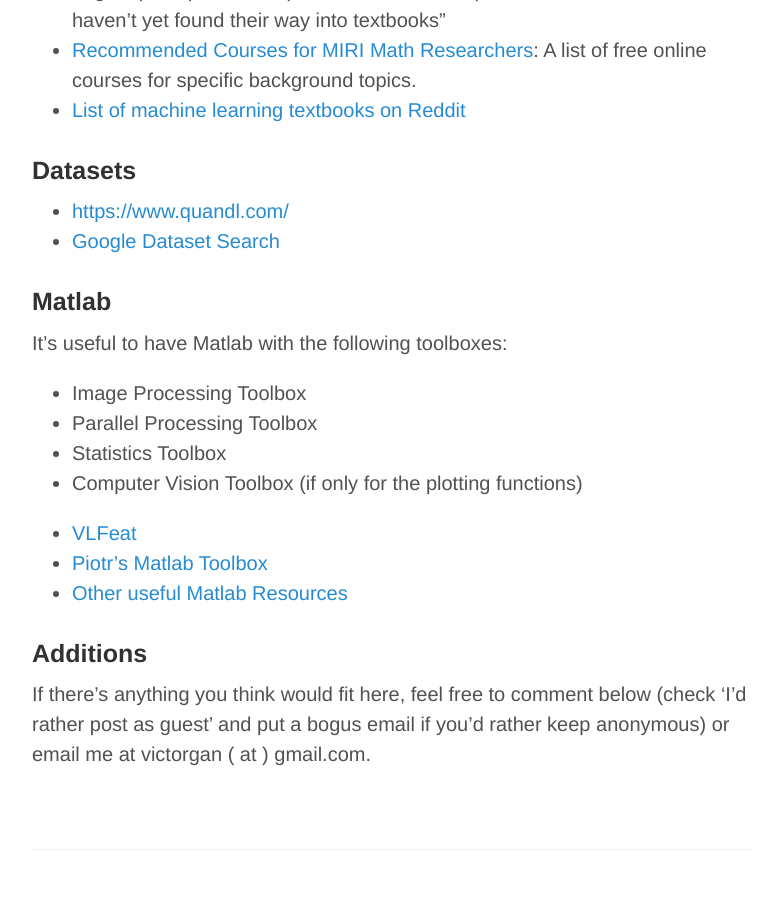
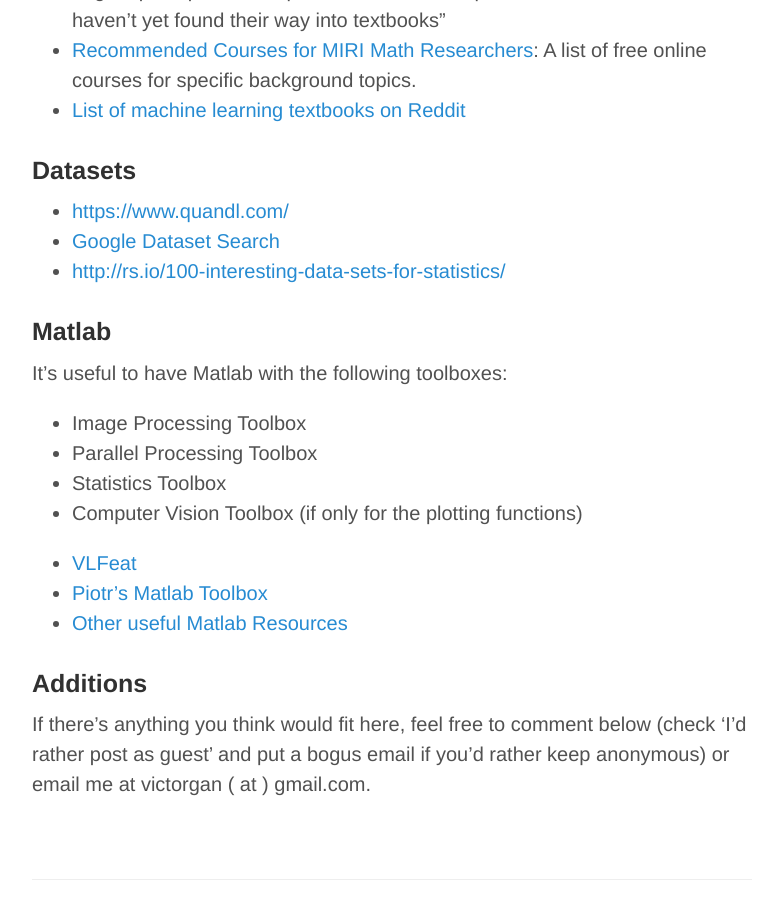
Before and after one commit to victorgan/victorgan.github.io, a Jekyll site: the page built from _posts/2014-08-18-useful-sites-for-research.md, in a window 1280 px wide and 900 px high, scrolled down 3510 px. Shown: the whole window, without its empty margins (248-1031 px from the left). Built offline with Jekyll 4.4.1, drawn with Linux system fonts in a browser that asks for light colours; comment, search, counter and statistics services are not loaded; some of the changed lines change nothing that is shown.

Commit message:
Update 2014-08-18-useful-sites-for-research.md

```diff
--- a/_posts/2014-08-18-useful-sites-for-research.md
+++ b/_posts/2014-08-18-useful-sites-for-research.md
@@ -131,7 +131,7 @@
 ### Datasets
 - [https://www.quandl.com/](https://www.quandl.com/)
 - [Google Dataset Search](https://www.google.com/cse/publicurl?cx=002720237717066476899:v2wv26idk7m)
-
+- [http://rs.io/100-interesting-data-sets-for-statistics/](http://rs.io/100-interesting-data-sets-for-statistics/)
 
 ### Matlab
 It's useful to have Matlab with the following toolboxes:
```
